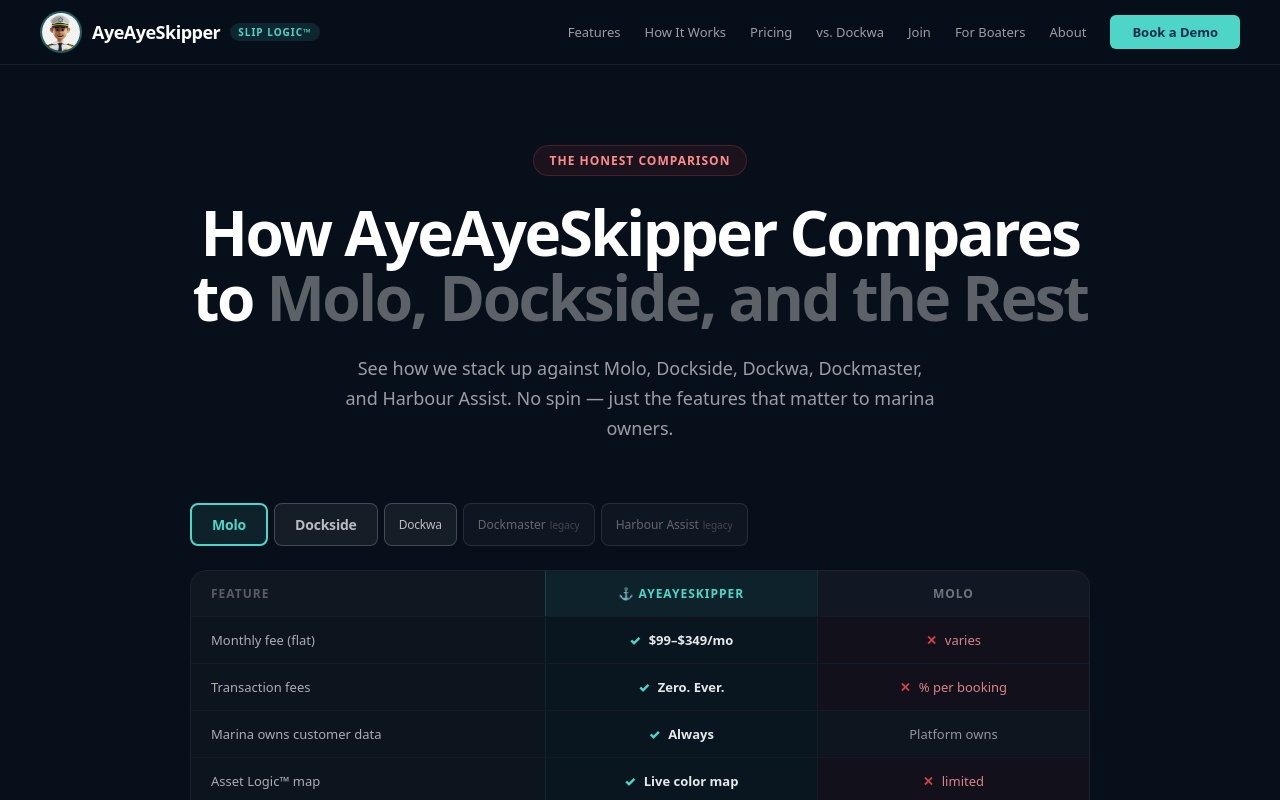
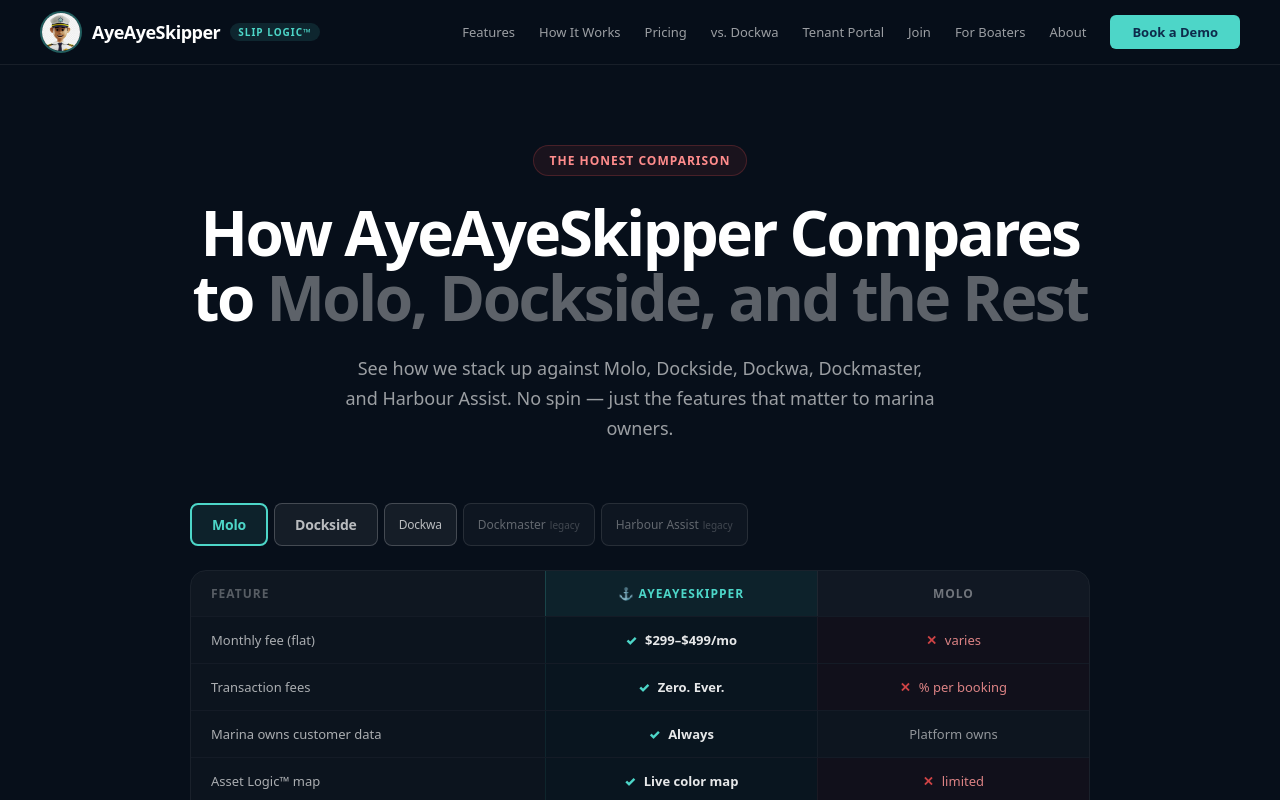
Before and after one commit to marketing356/ayeayeskipper-landing, a Next.js app: page /vs-dockwa in a window 1280 px wide. Shown: the top 800 px of the page. Built offline with nearby package versions, Linux system fonts and the light colour scheme.

Commit message:
v3.0 — Skipper hero, zero AI language, Asset Logic, Hot Slip models, SiteLogic teaser, Tenant Portal, 2-tier pricing ($299/$499)

```diff
--- a/src/app/api/skipper-chat/route.ts
+++ b/src/app/api/skipper-chat/route.ts
@@ -74,8 +74,8 @@
     // Fallback replies for when API is unavailable
     const msg = (await request.text().catch(() => '')).toLowerCase()
     const fallbacks: Record<string, string> = {
-      cost: "Plans start at $99/mo — flat rate, zero transaction fees. You keep 100% of what your marina earns.",
-      price: "Plans start at $99/mo — flat rate, zero transaction fees. You keep 100% of what your marina earns.",
+      cost: "Plans start at $299/mo (50 slips & under) or $499/mo (50+ slips). Flat rate, zero transaction fees. You keep 100% of what your marina earns.",
+      price: "Plans start at $299/mo (50 slips & under) or $499/mo (50+ slips). Flat rate, zero transaction fees. You keep 100% of what your marina earns.",
       migrate: "Skipper Gangway™ migrates from Dockmaster, Dockwa, or spreadsheets — usually same day. You don't start from zero.",
       'hot slip': "Hot Slip™ lets annual tenants earn revenue when they're away. First feature of its kind in marina software.",
     }
--- a/src/app/layout.tsx
+++ b/src/app/layout.tsx
@@ -4,11 +4,11 @@
 
 export const metadata: Metadata = {
   title: { default: "AyeAyeSkipper — We Run on Skipper", template: "%s | AyeAyeSkipper" },
-  description: "The marina management OS built around AI. Powered by Slip Logic™. Zero transaction fees, zero platform rake. Your marina. Your customers. Your money.",
+  description: "The marina OS powered by the Skipper Engine™. Powered by Slip Logic™. Zero transaction fees, zero platform rake. Your marina. Your customers. Your money.",
   openGraph: {
     siteName: "AyeAyeSkipper",
     title: "AyeAyeSkipper — We Run on Skipper",
-    description: "The marina OS built around AI. Slip Logic™, Hot Slip™, Skipper Gangway™. No Dockwa fees. No platform rake. You keep 100%.",
+    description: "The marina OS powered by the Skipper Engine™. Slip Logic™, Hot Slip™, Skipper Gangway™. No Dockwa fees. No platform rake. You keep 100%.",
     type: "website",
   }
 }
--- a/src/app/skipper-gangway/page.tsx
+++ b/src/app/skipper-gangway/page.tsx
@@ -30,8 +30,8 @@
               ['🔧','Dockwa','Full export import'],
               ['🔧','Harbour Assist','Automated migration'],
               ['🔧','Swell','Automated migration'],
-              ['📊','Excel / CSV','AI-powered column mapping'],
-              ['📄','Google Sheets','AI-powered column mapping'],
+              ['📊','Excel / CSV','Skipper Engine™ column mapping'],
+              ['📄','Google Sheets','Skipper Engine™ column mapping'],
               ['📁','Any format','Custom Gangway build'],
             ].map(([icon, name, note]) => (
               <div key={name as string} style={{ background:'rgba(255,255,255,0.04)', border:'1px solid rgba(255,255,255,0.08)', borderRadius:10, padding:'18px 16px', textAlign:'center' }}>
--- a/src/app/vs-dockwa/ComparisonTabs.tsx
+++ b/src/app/vs-dockwa/ComparisonTabs.tsx
@@ -21,7 +21,7 @@
     label: 'Molo',
     tier: 'primary',
     rows: [
-      { feature: 'Monthly fee (flat)', skipper: '$99–$349/mo', competitor: 'varies' },
+      { feature: 'Monthly fee (flat)', skipper: '$299–$499/mo', competitor: 'varies' },
       { feature: 'Transaction fees', skipper: 'Zero. Ever.', competitor: '% per booking' },
       { feature: 'Marina owns customer data', skipper: 'Always', competitor: 'Platform owns' },
       { feature: 'Asset Logic™ map', skipper: 'Live color map', competitor: 'limited' },
@@ -37,7 +37,7 @@
     label: 'Dockside',
     tier: 'primary',
     rows: [
-      { feature: 'Monthly fee (flat)', skipper: '$99–$349/mo', competitor: 'varies' },
+      { feature: 'Monthly fee (flat)', skipper: '$299–$499/mo', competitor: 'varies' },
       { feature: 'Transaction fees', skipper: 'Zero. Ever.', competitor: '% per booking' },
       { feature: 'Marina owns customer data', skipper: 'Always', competitor: 'yours (limited export)' },
       { feature: 'Asset Logic™ map', skipper: 'Live color map', competitor: '—' },
@@ -54,7 +54,7 @@
     tier: 'secondary',
     note: 'In the transient booking space only.',
     rows: [
-      { feature: 'Monthly fee (flat)', skipper: '$99–$349/mo', competitor: '% of bookings' },
+      { feature: 'Monthly fee (flat)', skipper: '$299–$499/mo', competitor: '% of bookings' },
       { feature: 'Transaction fees', skipper: 'Zero. Ever.', competitor: '% per booking' },
       { feature: 'Marina owns customer data', skipper: 'Always', competitor: 'Platform owns' },
       { feature: 'Hot Slip™ tenant revenue', skipper: 'Built in', competitor: '—' },
@@ -71,7 +71,7 @@
     label: 'Dockmaster',
     tier: 'legacy',
     rows: [
-      { feature: 'Monthly fee (flat)', skipper: '$99–$349/mo', competitor: '$200–$500+' },
+      { feature: 'Monthly fee (flat)', skipper: '$299–$499/mo', competitor: '$200–$500+' },
       { feature: 'Transaction fees', skipper: 'Zero. Ever.', competitor: 'per transaction' },
       { feature: 'Marina owns customer data', skipper: 'Always', competitor: 'yours' },
       { feature: 'Asset Logic™ map', skipper: 'Live color map', competitor: 'limited' },
@@ -87,7 +87,7 @@
     label: 'Harbour Assist',
     tier: 'legacy',
     rows: [
-      { feature: 'Monthly fee (flat)', skipper: '$99–$349/mo', competitor: 'varies' },
+      { feature: 'Monthly fee (flat)', skipper: '$299–$499/mo', competitor: 'varies' },
       { feature: 'Transaction fees', skipper: 'Zero. Ever.', competitor: 'per booking' },
       { feature: 'Marina owns customer data', skipper: 'Always', competitor: 'yours' },
       { feature: 'Asset Logic™ map', skipper: 'Live color map', competitor: '—' },
--- a/src/app/vs-dockwa/page.tsx
+++ b/src/app/vs-dockwa/page.tsx
@@ -80,9 +80,9 @@
               <div style={{ fontSize:13, color:TEAL, fontWeight:700, textTransform:'uppercase', letterSpacing:'1px', marginBottom:12 }}>AyeAyeSkipper</div>
               <div style={{ fontSize:13, color:'rgba(255,255,255,0.6)', lineHeight:2 }}>
                 Transaction fees: <strong style={{ color:TEAL }}>$0</strong><br/>
-                Captain plan: <strong style={{ color:TEAL }}>$2,988/yr</strong><br/>
+                AyeAyeSkipper plan: <strong style={{ color:TEAL }}>$3,588/yr</strong><br/>
                 Customer data: <strong style={{ color:TEAL }}>yours forever</strong><br/>
-                <span style={{ display:'block', marginTop:12, fontSize:15, color:TEAL, fontWeight:700 }}>Total cost: $2,988/yr</span>
+                <span style={{ display:'block', marginTop:12, fontSize:15, color:TEAL, fontWeight:700 }}>Total cost: $3,588/yr</span>
                 <span style={{ fontSize:11, color:'rgba(255,255,255,0.3)' }}>Plus boaters who know and trust YOUR marina brand</span>
               </div>
             </div>
--- a/src/components/Footer.tsx
+++ b/src/components/Footer.tsx
@@ -13,7 +13,7 @@
               <span style={{ fontWeight:900, fontSize:17, color:'#fff' }}>AyeAyeSkipper</span>
             </div>
             <p style={{ fontSize:13, color:'rgba(255,255,255,0.4)', lineHeight:1.75, maxWidth:260 }}>
-              The marina OS built around AI. Powered by Slip Logic™. Built by Mariner and Sailor LLC.
+              The marina OS powered by the Skipper Engine™. Powered by Slip Logic™. Built by Mariner and Sailor LLC.
             </p>
             <p style={{ fontSize:12, color:'rgba(255,255,255,0.25)', marginTop:12 }}>© 2026 Next-Gen Marine · Mariner and Sailor LLC</p>
           </div>
--- a/src/components/Nav.tsx
+++ b/src/components/Nav.tsx
@@ -15,7 +15,7 @@
         <span style={{ fontSize:10, color:TEAL, fontWeight:700, letterSpacing:'1px', background:'rgba(77,214,200,0.12)', padding:'2px 8px', borderRadius:20 }}>SLIP LOGIC™</span>
       </Link>
       <div style={{ display:'flex', gap:24, alignItems:'center' }}>
-        {[['Features','/features'],['How It Works','/#how-it-works'],['Pricing','/pricing'],['vs. Dockwa','/vs-dockwa'],['Join','/join'],['For Boaters','/transient'],['About','/about']].map(([l,h]) => (
+        {[['Features','/features'],['How It Works','/#how-it-works'],['Pricing','/pricing'],['vs. Dockwa','/vs-dockwa'],['Tenant Portal','/tenant-portal'],['Join','/join'],['For Boaters','/transient'],['About','/about']].map(([l,h]) => (
           <Link key={l} href={h} style={{ color:'rgba(255,255,255,0.6)', textDecoration:'none', fontSize:13, fontWeight:500 }}>{l}</Link>
         ))}
         <Link href="/demo" style={{ padding:'8px 22px', background:TEAL, color:NAVY, border:'none', borderRadius:6, fontSize:13, fontWeight:800, cursor:'pointer', fontFamily:FONT, textDecoration:'none' }}>Book a Demo</Link>
```
Also changed, not shown: src/app/about/page.tsx (+4 -4 lines), src/app/join/page.tsx (+9 -1 lines).
